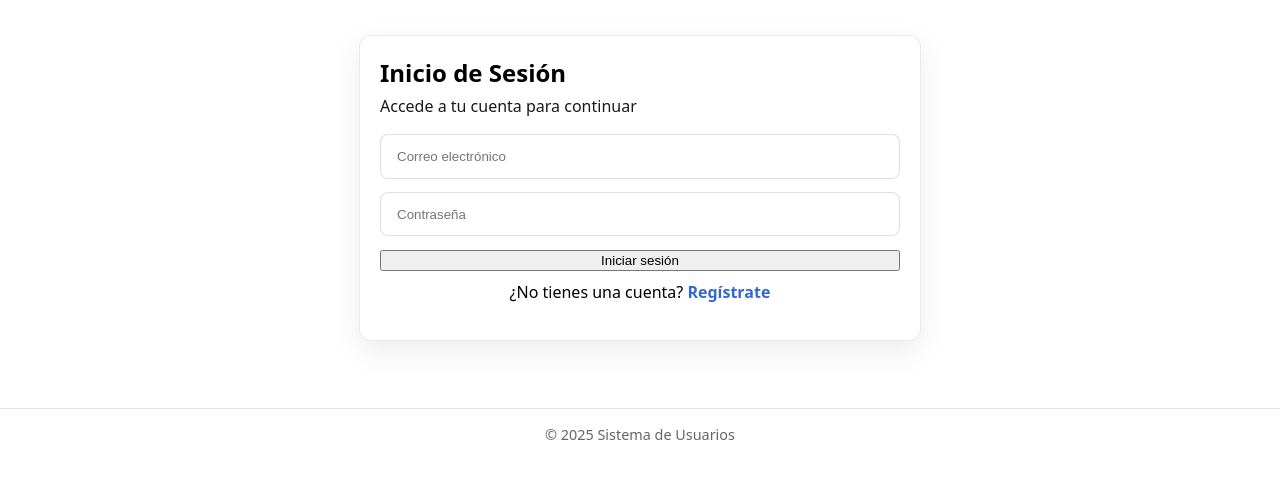
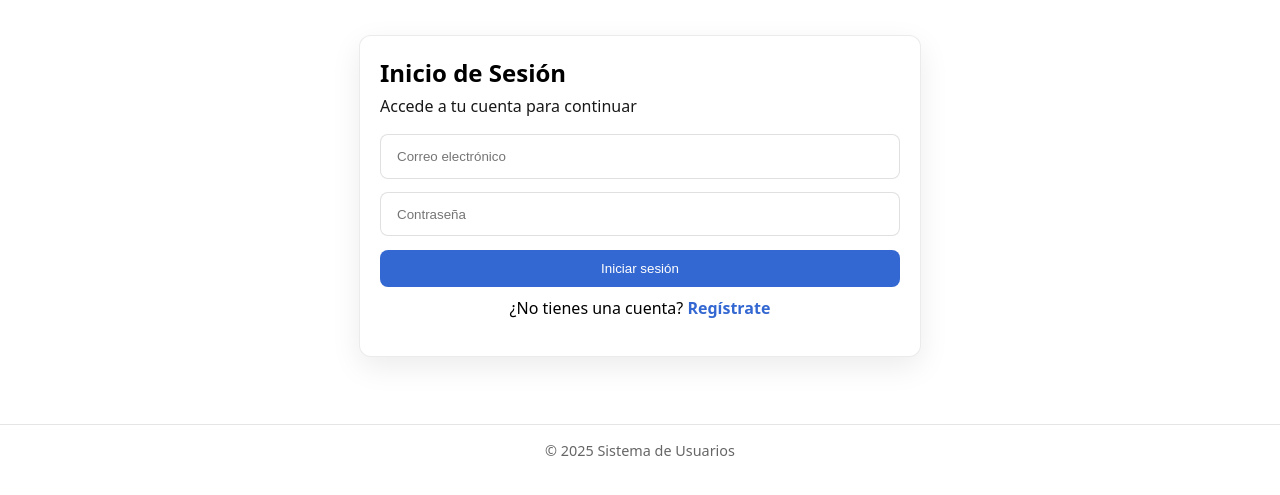
Before and after one commit to LizandroBackEnd/Sitiophp, a PHP site: page / in a window 1280 px wide. Shown: the part 52-547 px from the top of the page. Run offline with PHP 8.4, Linux system fonts and the light colour scheme.

Commit message:
refactor(divs): views

```diff
--- a/index.php
+++ b/index.php
@@ -16,18 +16,18 @@ if(isset($_SESSION["x"])) {
  <?php require "header.php" ?>
 
  <main class="login-wrap">
-    <div class="login-card">
+    <section class="login-card">
         <h1>Inicio de Sesión</h1>
         <p class="lead">Accede a tu cuenta para continuar</p>
 
         <form action="procesarInicio.php" method="post">
             <input type="text" name="cue" placeholder="Correo electrónico" required>
             <input type="password" name="matc" placeholder="Contraseña" required>
-            <button type="submit">Iniciar sesión</button>
+            <button type="submit" class="btn">Iniciar sesión</button>
         </form>
 
         <p class="register-link">¿No tienes una cuenta? <a href="registro.php">Regístrate</a></p>
-    </div>
+    </section>
  </main>
 
  <?php require "footer.php" ?>
--- a/registro.php
+++ b/registro.php
@@ -10,18 +10,18 @@
  <?php require "header.php" ?>
 
  <main class="login-wrap">
-    <div class="login-card">
+    <section class="login-card">
         <h1>Crear Usuario Nuevo</h1>
         <p class="lead">Regístrate para acceder al sistema.</p>
 
         <form action="procesaRegistro.php" method="post">
             <input type="text" name="cue" placeholder="Cuenta" required>
             <input type="password" name="matc" placeholder="Contraseña" required>
-            <button type="submit">Registrarme</button>
+            <button type="submit" class="btn">Registrarme</button>
         </form>
 
         <p class="register-link"><a href="index.php">Volver al inicio</a></p>
-    </div>
+    </section>
  </main>
 
  <?php require "footer.php" ?>
```
